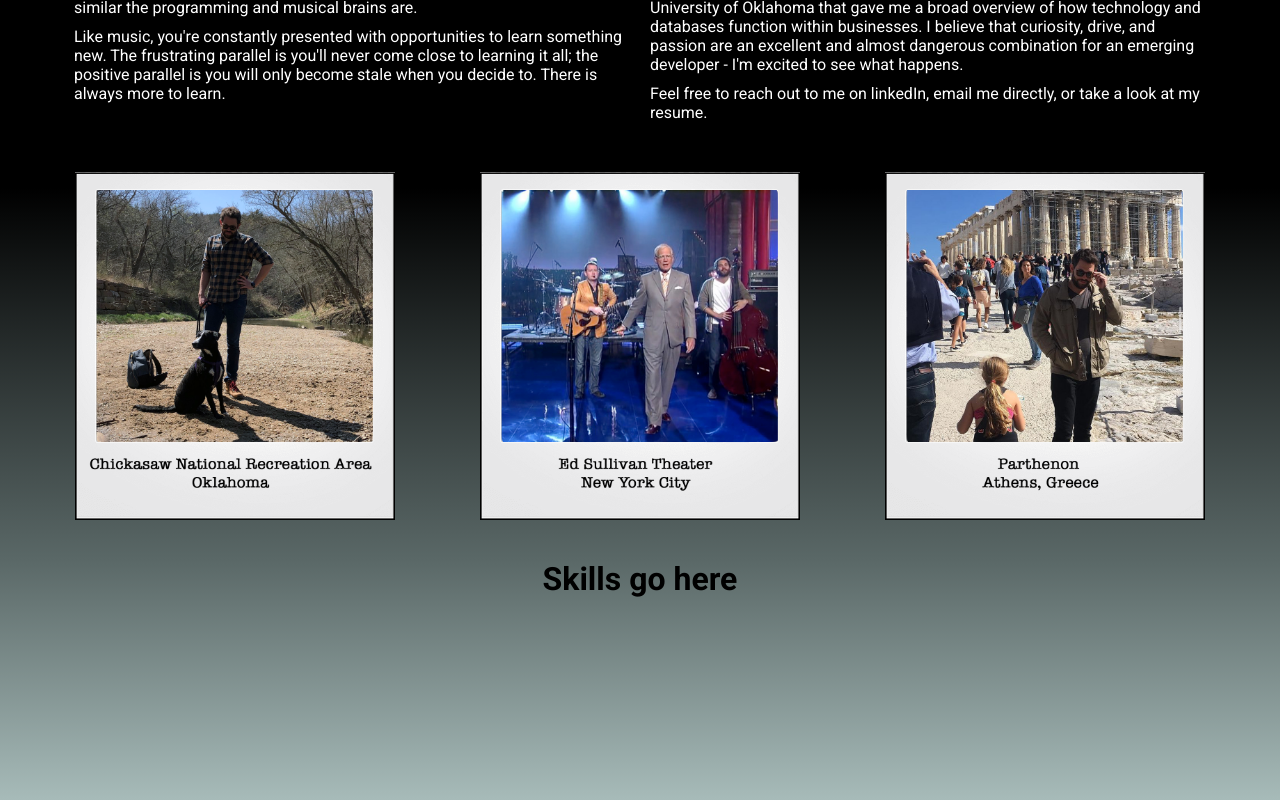
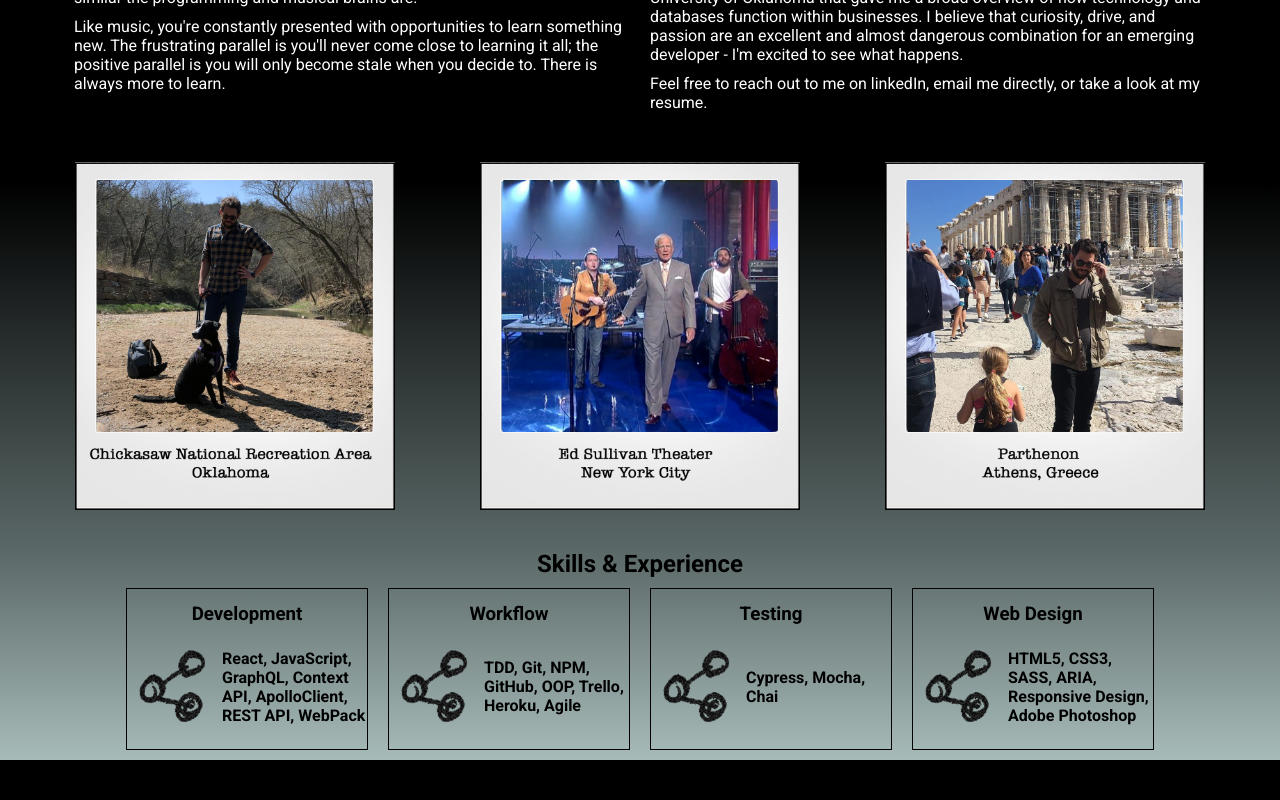
Before and after one commit to davidleach724/daveleach-website, a React (Create React App) app: page / in a window 1280 px wide. Shown: the part 985-1785 px from the top of the page. After the commit the page ends 1745 px from the top, so only its background shows below. Built offline with nearby package versions, Linux system fonts and the light colour scheme.

Commit message:
Add skills with default icon

```diff
--- a/src/Components/Bio/Bio.js
+++ b/src/Components/Bio/Bio.js
@@ -9,7 +9,7 @@ const Bio = () => {
   return (
     <div className="bio-container">
       <div className='pagebreak'></div>
-      <h1 className='section-title'>About Me</h1>
+      <h2 className='section-title'>About Me</h2>
       <article className="article-container">
         <div className="indiv-article">
            <p>I spent the past 10 years playing music, touring around the world, and performing on notable programs such as "The Late Show with David Letterman." When the world shut down in March of 2020, I was able to catch my breath and had the opportunity to plan for what came next. In May of 2021 I enrolled in Turing School of Software & Design and discovered just how similar the programming and musical brains are.</p>
--- a/src/Components/Skills/Skills.css
+++ b/src/Components/Skills/Skills.css
@@ -1,10 +1,36 @@
-.skills-container {
+.skills-section {
   width: 100vw;
-  height: 30vh;
   background: linear-gradient(0deg, rgb(167, 187, 185) 0%, rgba(90, 104, 103) 100%);
 }
-
 .skills-title {
   color: black;
   text-align: center;
 }
+
+.skills-container {
+  display: flex;
+  flex-direction: row;
+  flex-wrap: wrap;
+  justify-content: center;
+}
+
+.skills-card {
+  display: flex;
+  flex-direction: column;
+  align-items: center;
+  justify-content: space-evenly;
+  border: 1px solid black;
+  margin: 10px;
+  width: 240px;
+  height: 160px;
+}
+
+.bottom-card {
+  display: flex;
+  align-items: center;
+}
+
+.skill-icon {
+  width: 75px;
+  padding: 10px;
+}
--- a/src/Components/Skills/Skills.js
+++ b/src/Components/Skills/Skills.js
@@ -1,12 +1,44 @@
-import './Skills.css'
+import './Skills.css';
+
+import shareicon from '../../Images/share-icon.png'
 
 const Skills = () => {
+  return (
+    <div className="skills-section">
+      <h2 className="skills-title">Skills & Experience</h2>
+      <div className="skills-container">
+        <div className="skills-card">
+          <h3>Development</h3>
+          <div className="bottom-card">
+            <img src={shareicon} className="skill-icon"/>
+            <h4>React, JavaScript, GraphQL, Context API, ApolloClient, REST API, WebPack</h4>
+          </div>
+        </div>
+        <div className="skills-card">
+          <h3>Workflow</h3>
+          <div className="bottom-card">
+            <img src={shareicon} className="skill-icon"/>
+            <h4>TDD, Git, NPM, GitHub, OOP, Trello, Heroku, Agile</h4>
+          </div>
+        </div>
+        <div className="skills-card">
+          <h3>Testing</h3>
+          <div className="bottom-card">
+            <img src={shareicon} className="skill-icon"/>
+            <h4>Cypress, Mocha, Chai</h4>
+          </div>
+        </div>
+        <div className="skills-card">
+          <h3>Web Design</h3>
+          <div className="bottom-card">
+            <img src={shareicon} className="skill-icon"/>
+            <h4>HTML5, CSS3, SASS, ARIA, Responsive Design, Adobe Photoshop</h4>
+          </div>
+        </div>
 
-    return (
-      <div className="skills-container">
-        <h1 className='skills-title'>Skills go here</h1>
       </div>
-    )
-}
+    </div>
+  );
+};
 
-export default Skills
+export default Skills;
```
Also changed, not shown: src/Images/share-icon.png (added).
